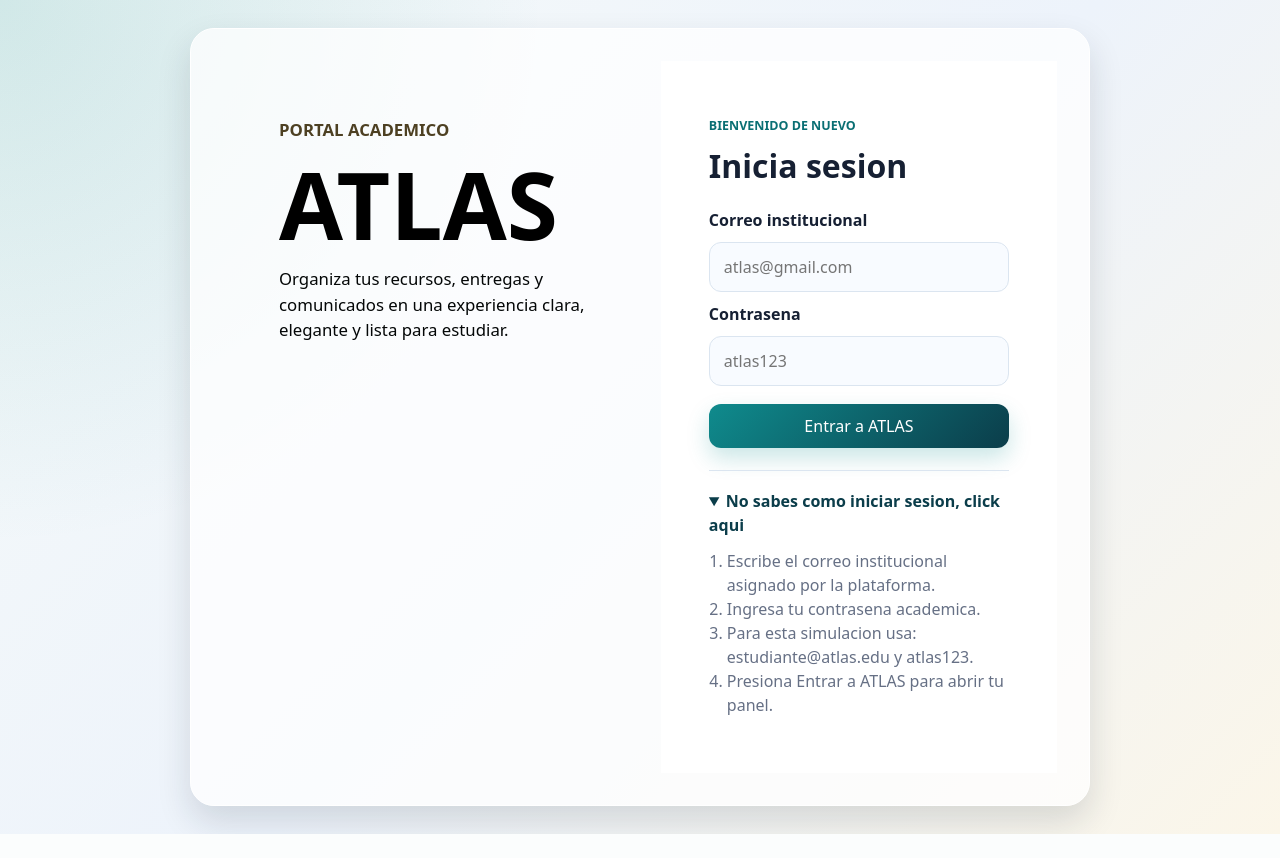
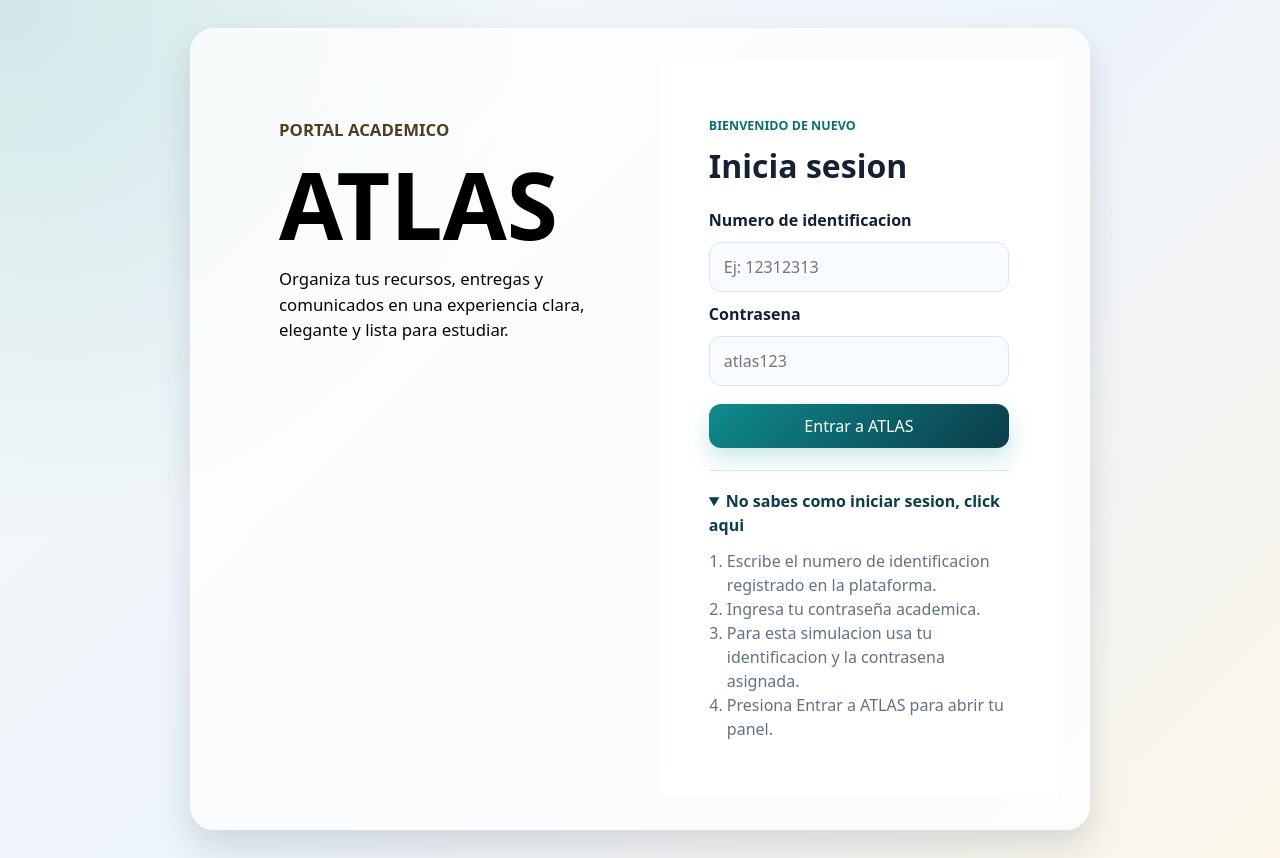
Before and after one commit to DylanRamirezV/atlas, a FastAPI app: page / in a window 1280 px wide, after a click on "No sabes como iniciar sesion, click aqui". Before the commit the page ends 834 px from the top, so only its background shows below. Run offline with FastAPI, Linux system fonts and the light colour scheme.

Commit message:
database

```diff
--- a/main.py
+++ b/main.py
@@ -1,10 +1,13 @@
 from pathlib import Path
-
-from fastapi import FastAPI, File, Form, Request, UploadFile
+from fastapi import FastAPI, File, Form, Request, UploadFile, Depends
 from fastapi.responses import HTMLResponse, RedirectResponse
 from fastapi.staticfiles import StaticFiles
 from fastapi.templating import Jinja2Templates
 
+# Importamos lo necesario para conectar con Neon
+from sqlalchemy.orm import Session
+from database import get_db
+import models
 
 BASE_DIR = Path(__file__).resolve().parent
 
@@ -12,13 +15,6 @@ app = FastAPI(title="ATLAS")
 app.mount("/static", StaticFiles(directory=BASE_DIR / "static"), name="static")
 
 templates = Jinja2Templates(directory=BASE_DIR / "templates")
-
-STUDENT_DATABASE = {
-    "correo": "atlas@gmail.com",
-    "password": "atlas123",
-    "nombre": "sultano de tal",
-    "grupo": "Grupo 11-3 - Programación",
-}
 
 UPLOADED_FILES = [
     {"nombre": "Guia de estudio", "tipo": "PDF", "detalle": "Semana 4"},
@@ -29,47 +25,75 @@ UPLOADED_FILES = [
     {"nombre": "Proyecto final", "tipo": "Carpeta", "detalle": "Activo"},
 ]
 
+GROUP_FILES = [
+    {"nombre": "Plan de trabajo grupal", "tipo": "PDF", "detalle": "Compartido"},
+    {"nombre": "Acta de reunion", "tipo": "DOCX", "detalle": "Ultima sesion"},
+    {"nombre": "Material de apoyo", "tipo": "Carpeta", "detalle": "Grupo actual"},
+]
+
 
 @app.get("/", response_class=HTMLResponse)
 async def login_page(request: Request):
-    return templates.TemplateResponse(request, "pages/login.html",)
+    return templates.TemplateResponse(request, "pages/login.html")
 
 
 @app.post("/login", response_class=HTMLResponse)
-async def login(request: Request, email: str = Form(...), password: str = Form(...)):
-    valid_login = (
-        email.strip().lower() == STUDENT_DATABASE["correo"]
-        and password == STUDENT_DATABASE["password"]
+async def login(
+    request: Request,
+    identificacion: str = Form(...),
+    password: str = Form(...),
+    db: Session = Depends(get_db) # Conexión a Neon
+):
+    identificacion_ingresada = identificacion.strip()
+
+    # Buscamos al usuario directamente en la base de datos Neon
+    usuario_encontrado = db.query(models.Usuario).filter(
+        models.Usuario.numero_identificacion == identificacion_ingresada
+    ).first()
+
+    # Validamos si existe y si coincide la contraseña
+    if usuario_encontrado and usuario_encontrado.clave == password:
+        return RedirectResponse(url=f"/inicio?user_id={identificacion_ingresada}", status_code=303)
+
+    return templates.TemplateResponse(
+        request,
+        "pages/login.html",
+        {
+            "error": "Revisa la identificación y la contraseña.",
+        },
+        status_code=401,
     )
-
-    if not valid_login:
-        return templates.TemplateResponse(
-            request,
-            "pages/login.html",
-            {
-                "error": "Revisa el correo y la contraseña. Usa los datos de ejemplo.",
-            },
-            status_code=401,
-        )
-
-    return RedirectResponse(url="/inicio", status_code=303)
 
 
 @app.get("/inicio", response_class=HTMLResponse)
-async def home(request: Request):
+async def home(request: Request, user_id: str = None, db: Session = Depends(get_db)):
+    # Buscamos los datos del estudiante en Neon para pintarlos en el Dashboard
+    estudiante = None
+    if user_id:
+        estudiante = db.query(models.Usuario).filter(models.Usuario.numero_identificacion == user_id).first()
+
+    # Si por alguna razón no se encuentra, mandamos un diccionario vacío o por defecto
+    identificacion_estudiante = estudiante.numero_identificacion if estudiante else "Invitado"
+    student_data = {
+        "nombre": "Estudiante",
+        "grupo": "Grupo actual",
+        "identificacion": identificacion_estudiante,
+    }
+
     return templates.TemplateResponse(
         request,
         "pages/dashboard.html",
         {
-            "student": STUDENT_DATABASE,
+            "student": student_data,
             "files": UPLOADED_FILES,
+            "group_files": GROUP_FILES,
             "upload_message": None,
         },
     )
 
 
 @app.post("/upload", response_class=HTMLResponse)
-async def upload_file(request: Request, archivo: UploadFile = File(...)):
+async def upload_file(request: Request, user_id: str = None, archivo: UploadFile = File(...), db: Session = Depends(get_db)):
     suffix = archivo.filename.rsplit(".", 1)[-1].upper() if "." in archivo.filename else "Archivo"
     UPLOADED_FILES.insert(
         0,
@@ -80,12 +104,25 @@ async def upload_file(request: Request, archivo: UploadFile = File(...)):
         },
     )
 
+    # Volvemos a buscar al estudiante para no perder la información al renderizar la vista
+    estudiante = None
+    if user_id:
+        estudiante = db.query(models.Usuario).filter(models.Usuario.numero_identificacion == user_id).first()
+
+    identificacion_estudiante = estudiante.numero_identificacion if estudiante else "Invitado"
+    student_data = {
+        "nombre": "Estudiante",
+        "grupo": "Grupo actual",
+        "identificacion": identificacion_estudiante,
+    }
+
     return templates.TemplateResponse(
         request,
         "pages/dashboard.html",
         {
-            "student": STUDENT_DATABASE,
+            "student": student_data,
             "files": UPLOADED_FILES,
+            "group_files": GROUP_FILES,
             "upload_message": f"{archivo.filename} se agrego correctamente.",
         },
     )
--- a/static/styles.css
+++ b/static/styles.css
@@ -172,7 +172,10 @@ label {
   font-weight: 700;
 }
 
-input[type="email"],
+.login-card input,
+.upload-panel input,
+input[name="identificacion"],
+input[type="text"],
 input[type="password"],
 input[type="file"] {
   width: 100%;
--- a/templates/pages/login.html
+++ b/templates/pages/login.html
@@ -20,8 +20,8 @@
     {% endif %}
 
     <form action="/login" method="post">
-      <label for="email">Correo institucional</label>
-      <input id="email" name="email" type="email" autocomplete="email" placeholder="atlas@gmail.com" required />
+      <label for="identificacion">Numero de identificacion</label>
+      <input id="identificacion" type="text" name="identificacion" placeholder="Ej: 12312313" required />
 
       <label for="password">Contrasena</label>
       <input id="password" name="password" type="password" autocomplete="current-password" placeholder="atlas123" required />
@@ -32,9 +32,9 @@
     <details class="login-help">
       <summary>No sabes como iniciar sesion, click aqui</summary>
       <ol>
-        <li>Escribe el correo institucional asignado por la plataforma.</li>
-        <li>Ingresa tu contrasena academica.</li>
-        <li>Para esta simulacion usa: estudiante@atlas.edu y atlas123.</li>
+        <li>Escribe el numero de identificacion registrado en la plataforma.</li>
+        <li>Ingresa tu contraseña academica.</li>
+        <li>Para esta simulacion usa tu identificacion y la contrasena asignada.</li>
         <li>Presiona Entrar a ATLAS para abrir tu panel.</li>
       </ol>
     </details>
--- a/templates/partials/sidebar.html
+++ b/templates/partials/sidebar.html
@@ -8,6 +8,7 @@
     <ul>
       <li><a href="#institucional">Institucional</a></li>
       <li><a href="#archivos">Mis archivos</a></li>
+      <li><a href="#archivos-grupo">Archivos del grupo</a></li>
       <li><a href="#subir">Subir archivos</a></li>
       <li><a href="#proyecto">Sobre nuestro proyecto</a></li>
     </ul>
```
Also changed, not shown: database.py (added, +25 -0 lines), models.py (added, +8 -0 lines), templates/pages/dashboard.html (+13 -0 lines), requirements.txt (line endings or trailing spaces), 1 other file.
